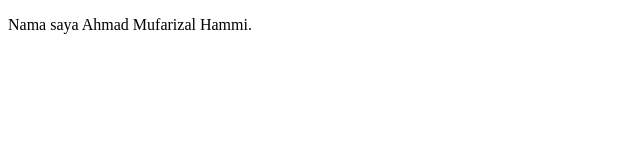
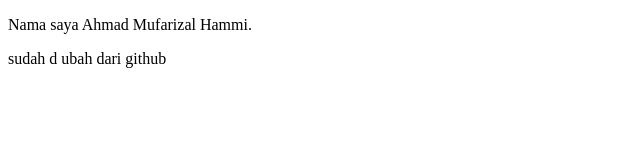
Before and after one commit to effendi-takumi/takumi-web-static, a plain HTML site: page rizal.html in a window 1280 px wide. Shown: the whole page, without its empty margins (0-640 px from the left). Drawn offline with Linux system fonts and the light colour scheme.

Commit message:
Ini adalah Tugas perbaruan saya

```diff
--- a/rizal.html
+++ b/rizal.html
@@ -7,5 +7,6 @@
 </head>
 <body>
     <p>Nama saya Ahmad Mufarizal Hammi.</p>
+    <P>sudah d ubah dari github</P>
 </body>
 </html>
```
